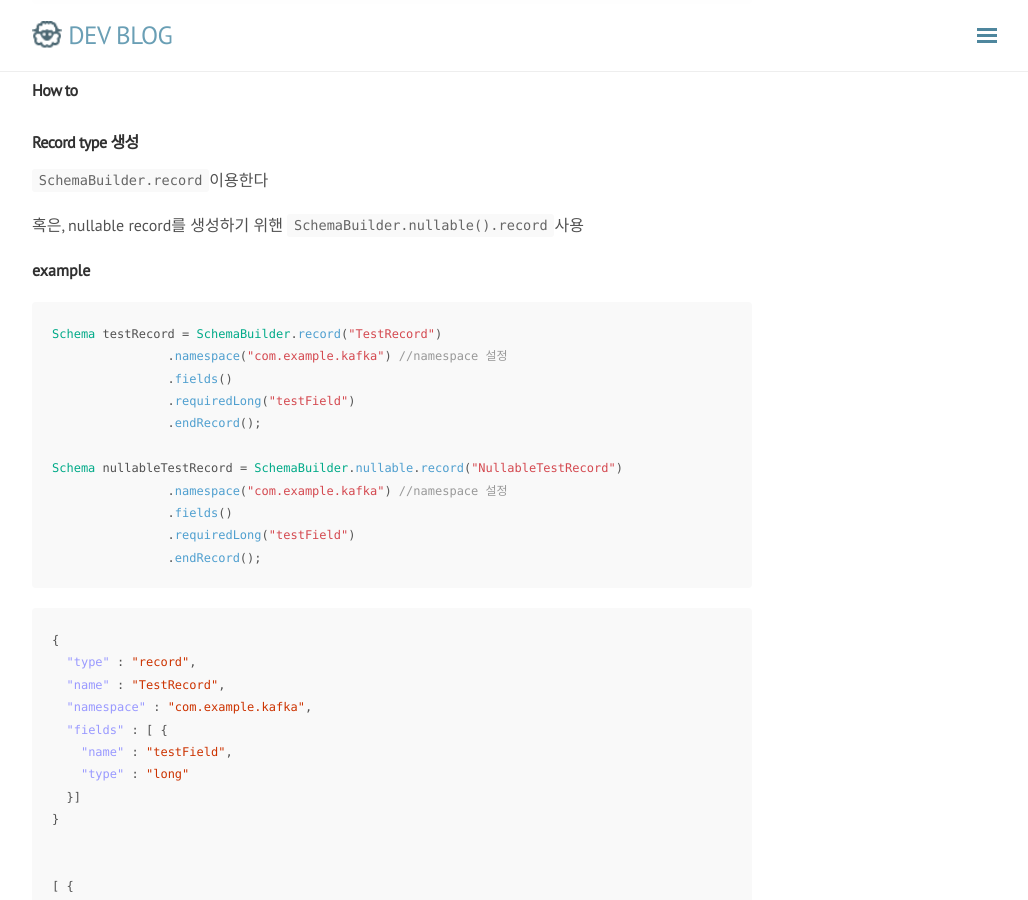
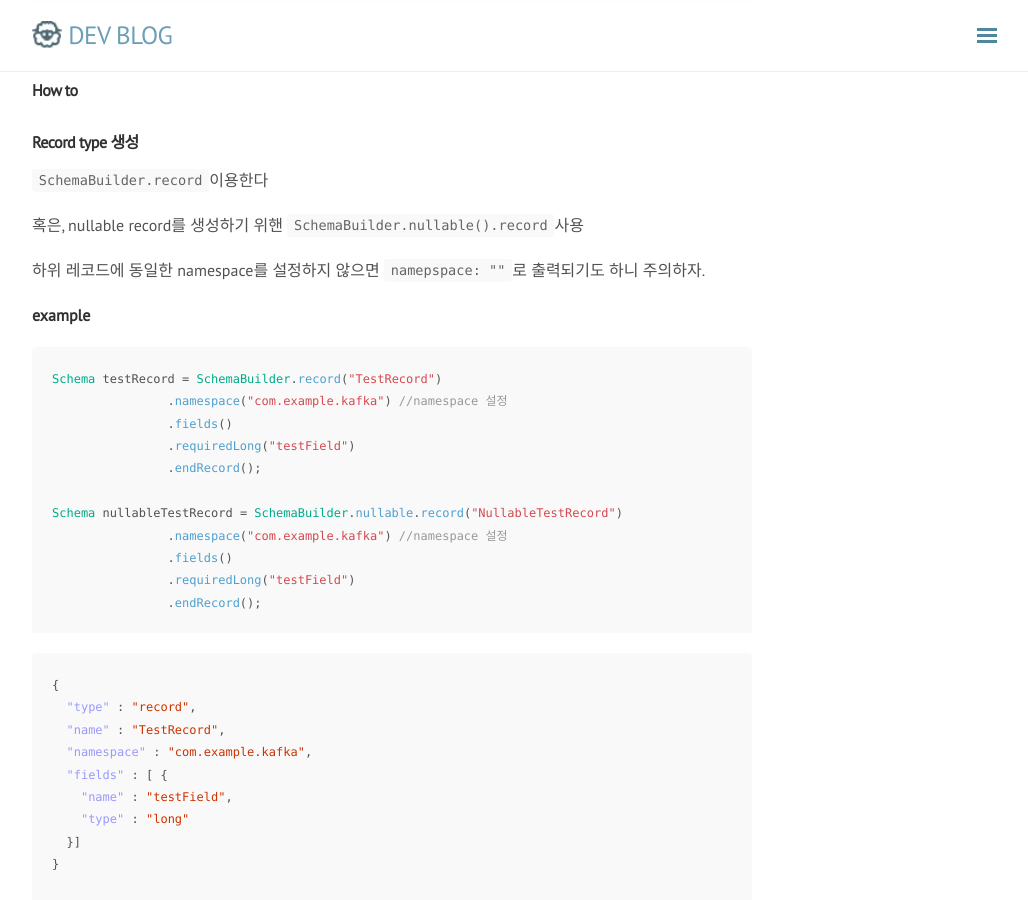
Before and after one commit to rmcodestar/rmcodestar.github.io, a Jekyll site: the page built from _posts/2021-05-18-SchemaBuilder-example.md, in a window 1280 px wide and 900 px high, scrolled down 3461 px. Shown: the whole window, without its empty margins (248-1276 px from the left). Built offline with Jekyll 4.4.1, drawn with Linux system fonts in a browser that asks for light colours; nearby versions of some CDN libraries; comment, search, counter and statistics services are not loaded.

Commit message:
Update 2021-05-18-SchemaBuilder-example.md

````diff
--- a/_posts/2021-05-18-SchemaBuilder-example.md
+++ b/_posts/2021-05-18-SchemaBuilder-example.md
@@ -160,6 +160,8 @@ json
 
 혹은, nullable record를 생성하기 위핸 `SchemaBuilder.nullable().record`사용
 
+하위 레코드에 동일한 namespace를 설정하지 않으면 `namepspace: ""`로 출력되기도 하니 주의하자.
+
 **example**
 
 ```java
````
